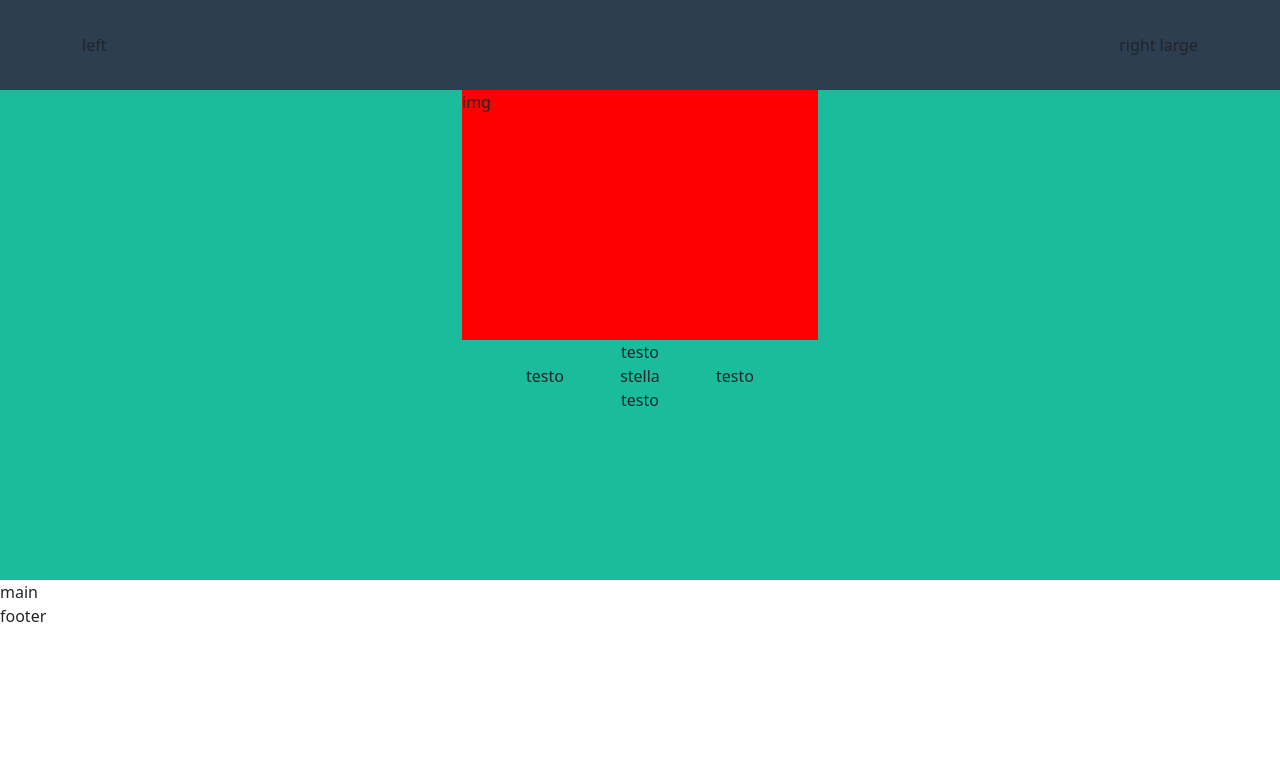
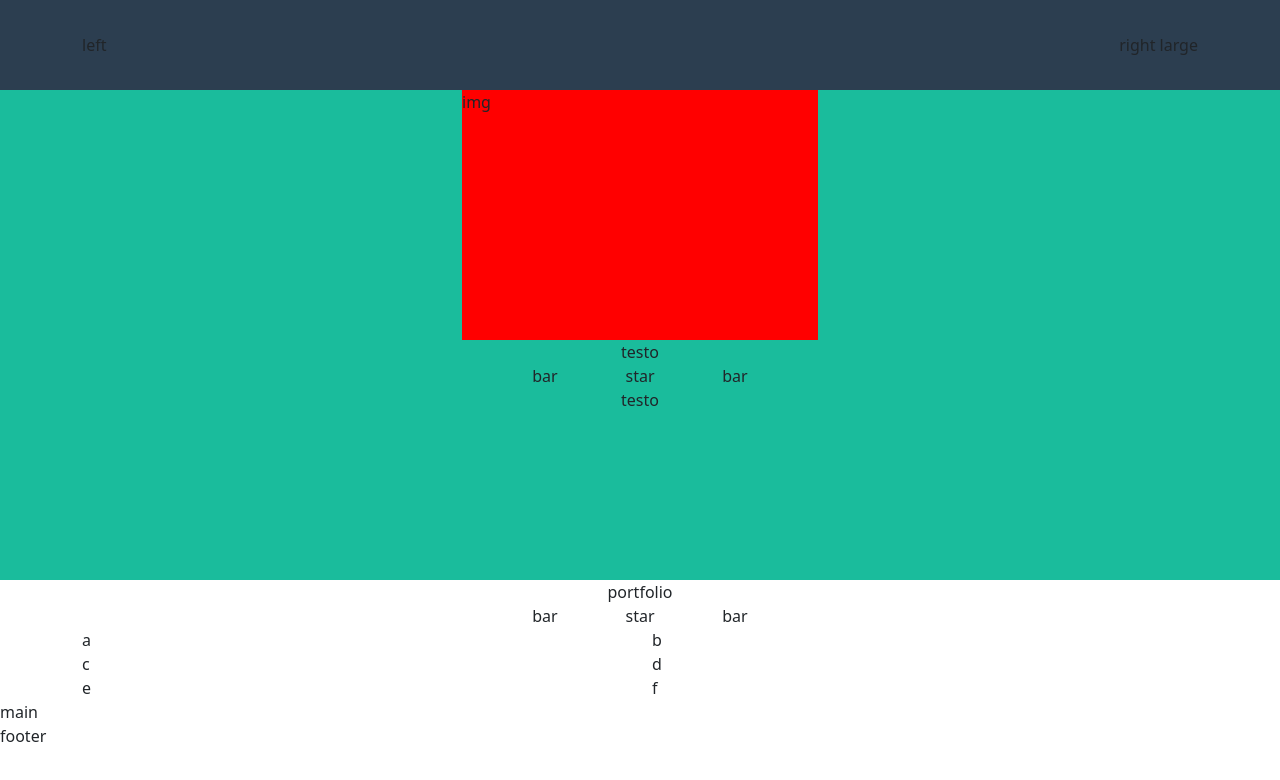
Before and after one commit to SaverioCascelli/html-css-bootstrap-freelancer, a plain HTML site: page index.html in a window 1280 px wide. Drawn offline with nearby package versions, Linux system fonts and the light colour scheme.

Commit message:
[add] portfolio section in main

```diff
--- a/index.html
+++ b/index.html
@@ -36,16 +36,40 @@
             <div class="row text-center">
                 <div class="col">testo</div>
             </div>
+
             <div class="row text-center justify-content-center">
-                <div class="col-1 ">testo</div>
-                <div class="col-1 ">stella</div>
-                <div class="col-1 ">testo</div>
+                <div class="col-1 "><div>bar</div></div>
+                <div class="col-1 "><div>star</div> </div>
+                <div class="col-1 "><div>bar</div> </div>
             </div>
             <div class="row text-center">
                 <div class="col">testo</div>
             </div>
         </div>
     </div>
+
+    <section class="portfolio">
+        <div class="container-lg ">
+            <div class="row text-center justify-content-center">
+                <div class="col-2 ">
+                    <div>portfolio</div>
+                </div>
+            </div>
+            <div class="row text-center justify-content-center">
+                <div class="col-1 "><div>bar</div></div>
+                <div class="col-1 "><div>star</div> </div>
+                <div class="col-1 "><div>bar</div> </div>
+            </div>
+            <div class="row row-cols-1 row-cols-lg-2 row-cols-xxl-3">
+                <div class="col">a</div>
+                <div class="col">b</div>
+                <div class="col">c</div>
+                <div class="col">d</div>
+                <div class="col">e</div>
+                <div class="col">f</div>
+            </div>
+        </div>
+    </section>
     <main>main</main>
     <footer>footer</footer>
 </body>
```
